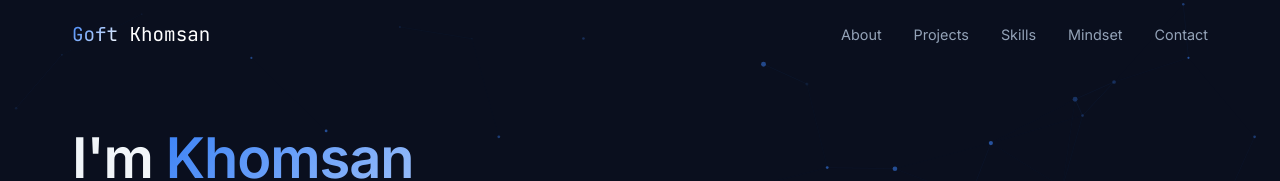
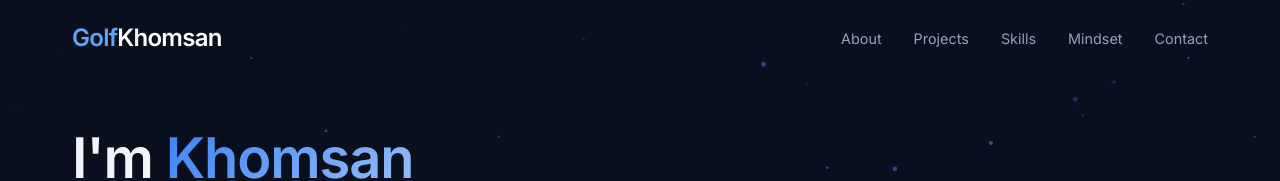
Before and after one commit to Khomsan146/profile, a React (Vite) app: page / in a window 1280 px wide. Shown: the top 181 px of the page. Built offline with nearby package versions, Linux system fonts and the light colour scheme; a web font is replaced by a local one.

Commit message:
Update Navbar logo styles and enhance font properties

```diff
--- a/src/components/Navbar.jsx
+++ b/src/components/Navbar.jsx
@@ -38,7 +38,7 @@ export default function Navbar() {
             <div className="container">
                 <div className="nav-inner">
                     <a className="nav-logo" onClick={() => scrollTo('#hero')} style={{ cursor: 'pointer' }}>
-                        <span className="gradient-text">Goft</span> <span className="text-white">Khomsan</span>
+                        <span style={{ color: '#60a5fa' }}>Golf</span><span style={{ color: '#ffffff' }}>Khomsan</span>
                     </a>
 
                     {isHome ? (
--- a/src/index.css
+++ b/src/index.css
@@ -87,9 +87,10 @@ canvas#bg {
 }
 
 .nav-logo {
-  font-family: 'JetBrains Mono', monospace;
-  font-size: 1.2rem;
-  color: var(--accent-cyan);
+  font-family: 'Inter', sans-serif;
+  font-weight: 700;
+  font-size: 1.5rem;
+  letter-spacing: -0.03em;
   text-decoration: none;
 }
 
```
